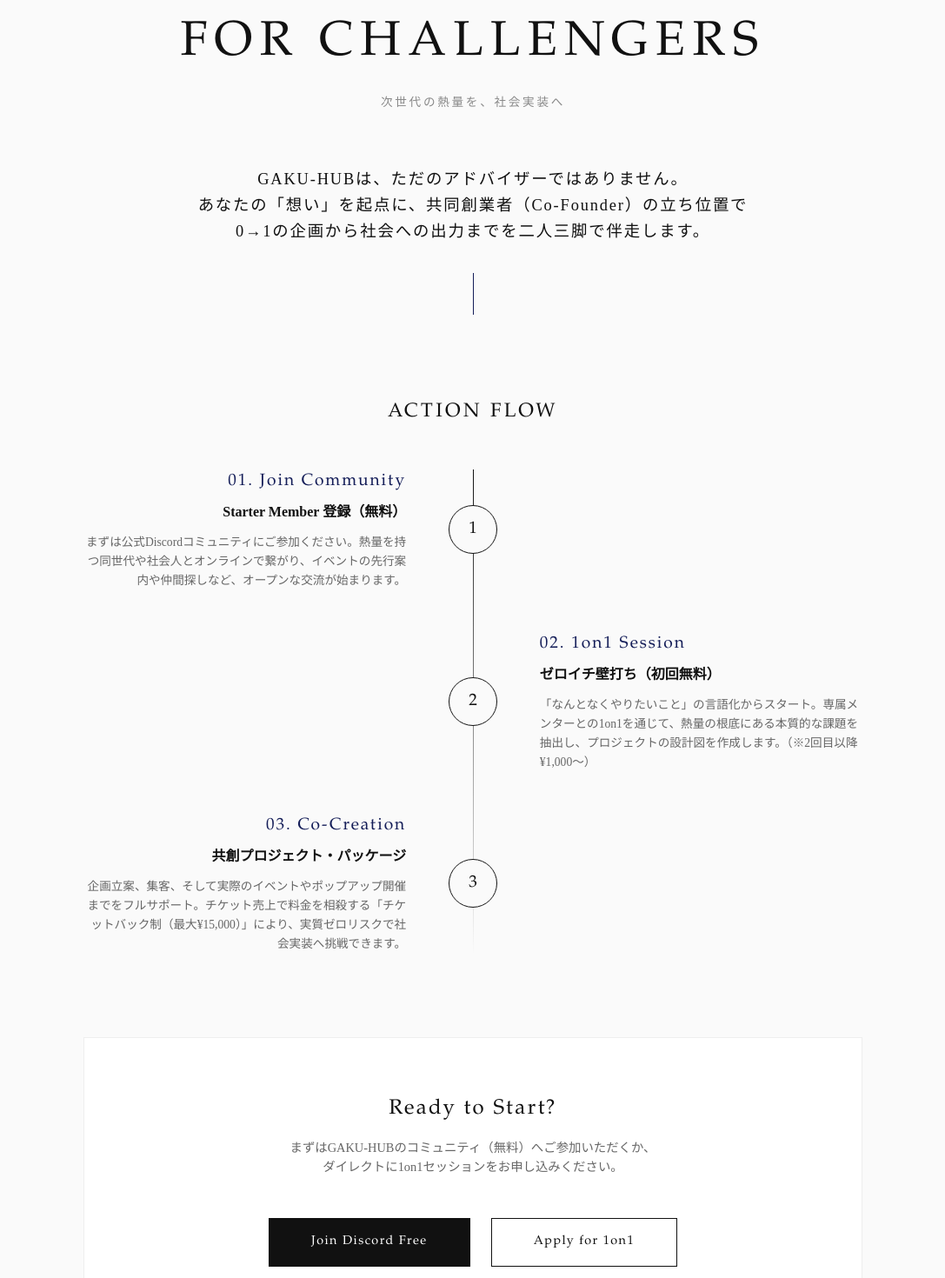
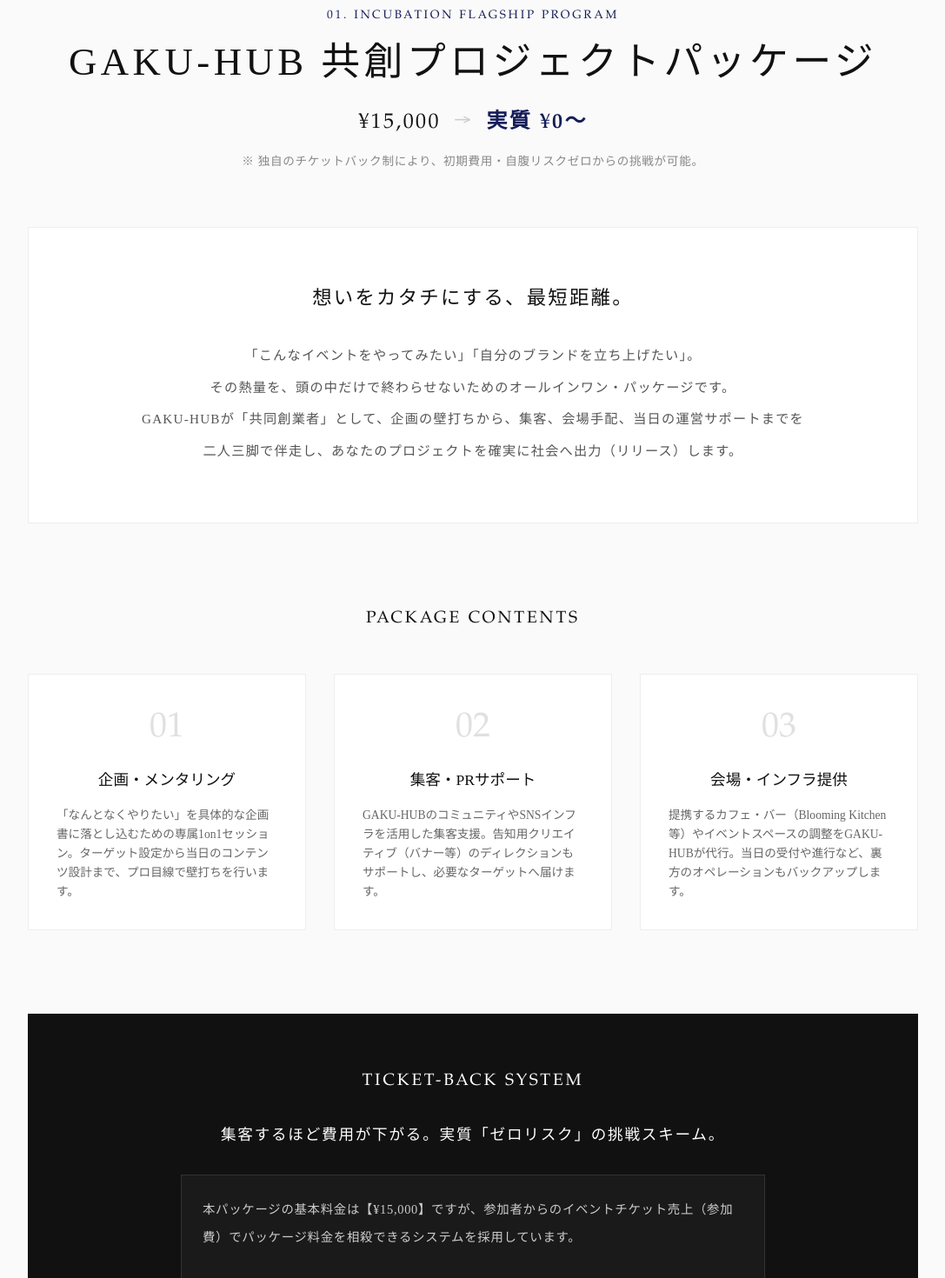
Before and after one commit to sutemailadd888/gaku-hub_HP, a Next.js app: page /program/challenger in a window 1280 px wide. Shown: the part 120-1590 px from the top of the page at 87% size, without its empty margins (96-1183 px from the left). Built offline with nearby package versions, Linux system fonts and the light colour scheme.

Commit message:
challenger

```diff
--- a/app/program/challenger/page.tsx
+++ b/app/program/challenger/page.tsx
@@ -1,122 +1,122 @@
 "use client";
 import Link from 'next/link';
 
-export default function ForChallengers() {
+export default function ChallengerPackage() {
   return (
     <div className="min-h-screen bg-[#FAFAFA] pt-32 pb-24 px-[5%] selection:bg-[#141d58] selection:text-white">
-      <div className="max-w-4xl mx-auto">
+      <div className="max-w-5xl mx-auto">
 
         {/* =========================================
-            1. ページタイトル
+            1. パッケージタイトル＆ヒーロー
         ========================================= */}
         <div className="text-center mb-16 animate-[fadeIn_1s_ease_forwards]">
-          <h1 className="font-['Didot','Garamond',serif] text-[2.5rem] md:text-[3.5rem] tracking-[0.15em] mb-4 text-[#111111] font-light">
-            FOR CHALLENGERS
+          <span className="font-['Didot','Garamond',serif] text-[#141d58] tracking-[0.2em] text-[0.85rem] uppercase block mb-4">
+            01. Incubation Flagship Program
+          </span>
+          <h1 className="font-['Yu_Mincho','游明朝',serif] text-[2rem] md:text-[2.8rem] tracking-[0.1em] mb-6 text-[#111111] font-normal leading-tight">
+            GAKU-HUB <br className="md:hidden" />共創プロジェクトパッケージ
           </h1>
-          <p className="font-['Yu_Mincho','游明朝',serif] text-[#888] tracking-[0.2em] text-[0.85rem]">
-            次世代の熱量を、社会実装へ
+          <div className="font-['Didot','Garamond',serif] text-[1.2rem] md:text-[1.5rem] text-[#111111] tracking-[0.1em] mb-4">
+            ¥15,000 <span className="mx-2 text-[#ccc]">→</span> <span className="text-[#141d58] font-bold">実質 ¥0〜</span>
+          </div>
+          <p className="font-['Yu_Mincho','游明朝',serif] text-[0.85rem] text-[#888] tracking-[0.05em]">
+            ※ 独自のチケットバック制により、初期費用・自腹リスクゼロからの挑戦が可能。
           </p>
         </div>
 
         {/* =========================================
-            2. 導入コピー
+            2. パッケージのコンセプト（What is this?）
         ========================================= */}
-        <div className="text-center mb-24 animate-[fadeIn_1s_ease_forwards_0.2s] opacity-0" style={{ animationFillMode: 'forwards' }}>
-          <p className="font-['Yu_Mincho','游明朝',serif] text-[1.05rem] md:text-[1.15rem] tracking-[0.1em] text-[#111111] leading-relaxed mb-8">
-            GAKU-HUBは、ただのアドバイザーではありません。<br className="hidden md:block" />
-            あなたの「想い」を起点に、共同創業者（Co-Founder）の立ち位置で<br className="hidden md:block" />
-            0→1の企画から社会への出力までを二人三脚で伴走します。
+        <div className="bg-white border border-[#eee] p-8 md:p-16 mb-24 animate-[fadeIn_1s_ease_forwards_0.2s] opacity-0" style={{ animationFillMode: 'forwards' }}>
+          <h2 className="text-center font-['Yu_Mincho','游明朝',serif] text-[1.4rem] tracking-[0.1em] text-[#111111] mb-8">
+            想いをカタチにする、最短距離。
+          </h2>
+          <p className="font-['Yu_Mincho','游明朝',serif] text-[0.95rem] text-[#555] leading-[2.4] tracking-[0.08em] md:text-center max-w-3xl mx-auto">
+            「こんなイベントをやってみたい」「自分のブランドを立ち上げたい」。<br className="hidden md:block" />
+            その熱量を、頭の中だけで終わらせないためのオールインワン・パッケージです。<br />
+            GAKU-HUBが「共同創業者」として、企画の壁打ちから、集客、会場手配、当日の運営サポートまでを二人三脚で伴走し、あなたのプロジェクトを確実に社会へ出力（リリース）します。
           </p>
-          <div className="w-[1px] h-12 bg-[#141d58] mx-auto"></div>
         </div>
 
         {/* =========================================
-            3. プログラム参加への 3 Steps
+            3. パッケージに含まれる3つのサポート内容
         ========================================= */}
         <div className="mb-24">
-          <h2 className="text-center font-['Didot','Garamond',serif] text-[1.4rem] tracking-[0.15em] text-[#111111] mb-12 uppercase animate-[fadeIn_1s_ease_forwards_0.3s] opacity-0" style={{ animationFillMode: 'forwards' }}>
-            Action Flow
-          </h2>
+          <h3 className="text-center font-['Didot','Garamond',serif] text-[1.2rem] tracking-[0.15em] text-[#111111] mb-12 uppercase animate-[fadeIn_1s_ease_forwards_0.3s] opacity-0" style={{ animationFillMode: 'forwards' }}>
+            Package Contents
+          </h3>
 
-          <div className="flex flex-col gap-12 relative before:absolute before:inset-0 before:ml-[28px] md:before:ml-[50%] before:-translate-x-px md:before:translate-x-0 before:w-[1px] before:bg-gradient-to-b before:from-[#111111] before:to-transparent">
-
-            {/* Step 1: Starter Member */}
-            <div className="relative flex flex-col md:flex-row items-start md:items-center justify-between group animate-[fadeIn_1s_ease_forwards_0.4s] opacity-0" style={{ animationFillMode: 'forwards' }}>
-              <div className="md:w-[45%] md:text-right pr-8 pl-16 md:pl-0 mb-4 md:mb-0 order-2 md:order-1">
-                <h3 className="font-['Didot','Garamond',serif] text-[1.2rem] text-[#141d58] tracking-[0.1em] mb-2">01. Join Community</h3>
-                <p className="font-['Yu_Mincho','游明朝',serif] text-[1rem] font-bold text-[#111111] mb-3">Starter Member 登録（無料）</p>
-                <p className="font-['Yu_Mincho','游明朝',serif] text-[0.85rem] text-[#666] leading-relaxed">まずは公式Discordコミュニティにご参加ください。熱量を持つ同世代や社会人とオンラインで繋がり、イベントの先行案内や仲間探しなど、オープンな交流が始まります。</p>
-              </div>
-              <div className="absolute left-0 md:left-1/2 md:-translate-x-1/2 w-[56px] h-[56px] bg-[#FAFAFA] border border-[#111111] rounded-full flex items-center justify-center font-['Didot','Garamond',serif] text-[1.2rem] text-[#111111] z-10 transition-colors duration-500 group-hover:bg-[#141d58] group-hover:text-white group-hover:border-[#141d58]">
-                1
-              </div>
-              <div className="md:w-[45%] order-1 md:order-3 hidden md:block"></div>
+          <div className="grid grid-cols-1 md:grid-cols-3 gap-8">
+            {/* Content 1 */}
+            <div className="bg-white border border-[#eee] p-8 text-center group hover:border-[#141d58] transition-colors duration-500 animate-[fadeIn_1s_ease_forwards_0.4s] opacity-0" style={{ animationFillMode: 'forwards' }}>
+              <div className="font-['Didot','Garamond',serif] text-[2.5rem] text-[#e0e0e0] mb-4 group-hover:text-[#141d58] transition-colors duration-500">01</div>
+              <h4 className="font-['Yu_Mincho','游明朝',serif] text-[1.1rem] text-[#111111] mb-4">企画・メンタリング</h4>
+              <p className="font-['Yu_Mincho','游明朝',serif] text-[0.85rem] text-[#666] leading-relaxed text-left">
+                「なんとなくやりたい」を具体的な企画書に落とし込むための専属1on1セッション。ターゲット設定から当日のコンテンツ設計まで、プロ目線で壁打ちを行います。
+              </p>
             </div>
-
-            {/* Step 2: 1on1 Session */}
-            <div className="relative flex flex-col md:flex-row items-start md:items-center justify-between group animate-[fadeIn_1s_ease_forwards_0.5s] opacity-0" style={{ animationFillMode: 'forwards' }}>
-              <div className="md:w-[45%] order-1 md:order-1 hidden md:block"></div>
-              <div className="absolute left-0 md:left-1/2 md:-translate-x-1/2 w-[56px] h-[56px] bg-[#FAFAFA] border border-[#111111] rounded-full flex items-center justify-center font-['Didot','Garamond',serif] text-[1.2rem] text-[#111111] z-10 transition-colors duration-500 group-hover:bg-[#141d58] group-hover:text-white group-hover:border-[#141d58]">
-                2
-              </div>
-              <div className="md:w-[45%] md:text-left pl-16 md:pl-8 mb-4 md:mb-0 order-2 md:order-3">
-                <h3 className="font-['Didot','Garamond',serif] text-[1.2rem] text-[#141d58] tracking-[0.1em] mb-2">02. 1on1 Session</h3>
-                <p className="font-['Yu_Mincho','游明朝',serif] text-[1rem] font-bold text-[#111111] mb-3">ゼロイチ壁打ち（初回無料）</p>
-                <p className="font-['Yu_Mincho','游明朝',serif] text-[0.85rem] text-[#666] leading-relaxed">「なんとなくやりたいこと」の言語化からスタート。専属メンターとの1on1を通じて、熱量の根底にある本質的な課題を抽出し、プロジェクトの設計図を作成します。（※2回目以降 ¥1,000〜）</p>
-              </div>
+            {/* Content 2 */}
+            <div className="bg-white border border-[#eee] p-8 text-center group hover:border-[#141d58] transition-colors duration-500 animate-[fadeIn_1s_ease_forwards_0.5s] opacity-0" style={{ animationFillMode: 'forwards' }}>
+              <div className="font-['Didot','Garamond',serif] text-[2.5rem] text-[#e0e0e0] mb-4 group-hover:text-[#141d58] transition-colors duration-500">02</div>
+              <h4 className="font-['Yu_Mincho','游明朝',serif] text-[1.1rem] text-[#111111] mb-4">集客・PRサポート</h4>
+              <p className="font-['Yu_Mincho','游明朝',serif] text-[0.85rem] text-[#666] leading-relaxed text-left">
+                GAKU-HUBのコミュニティやSNSインフラを活用した集客支援。告知用クリエイティブ（バナー等）のディレクションもサポートし、必要なターゲットへ届けます。
+              </p>
             </div>
-
-            {/* Step 3: Project Package */}
-            <div className="relative flex flex-col md:flex-row items-start md:items-center justify-between group animate-[fadeIn_1s_ease_forwards_0.6s] opacity-0" style={{ animationFillMode: 'forwards' }}>
-              <div className="md:w-[45%] md:text-right pr-8 pl-16 md:pl-0 mb-4 md:mb-0 order-2 md:order-1">
-                <h3 className="font-['Didot','Garamond',serif] text-[1.2rem] text-[#141d58] tracking-[0.1em] mb-2">03. Co-Creation</h3>
-                <p className="font-['Yu_Mincho','游明朝',serif] text-[1rem] font-bold text-[#111111] mb-3">共創プロジェクト・パッケージ</p>
-                <p className="font-['Yu_Mincho','游明朝',serif] text-[0.85rem] text-[#666] leading-relaxed">企画立案、集客、そして実際のイベントやポップアップ開催までをフルサポート。チケット売上で料金を相殺する「チケットバック制（最大¥15,000）」により、実質ゼロリスクで社会実装へ挑戦できます。</p>
-              </div>
-              <div className="absolute left-0 md:left-1/2 md:-translate-x-1/2 w-[56px] h-[56px] bg-[#FAFAFA] border border-[#111111] rounded-full flex items-center justify-center font-['Didot','Garamond',serif] text-[1.2rem] text-[#111111] z-10 transition-colors duration-500 group-hover:bg-[#141d58] group-hover:text-white group-hover:border-[#141d58]">
-                3
-              </div>
-              <div className="md:w-[45%] order-1 md:order-3 hidden md:block"></div>
+            {/* Content 3 */}
+            <div className="bg-white border border-[#eee] p-8 text-center group hover:border-[#141d58] transition-colors duration-500 animate-[fadeIn_1s_ease_forwards_0.6s] opacity-0" style={{ animationFillMode: 'forwards' }}>
+              <div className="font-['Didot','Garamond',serif] text-[2.5rem] text-[#e0e0e0] mb-4 group-hover:text-[#141d58] transition-colors duration-500">03</div>
+              <h4 className="font-['Yu_Mincho','游明朝',serif] text-[1.1rem] text-[#111111] mb-4">会場・インフラ提供</h4>
+              <p className="font-['Yu_Mincho','游明朝',serif] text-[0.85rem] text-[#666] leading-relaxed text-left">
+                提携するカフェ・バー（Blooming Kitchen等）やイベントスペースの調整をGAKU-HUBが代行。当日の受付や進行など、裏方のオペレーションもバックアップします。
+              </p>
             </div>
-
           </div>
         </div>
 
         {/* =========================================
-            4. CTA アクションボタン群
+            4. チケットバック制の仕組み（強烈なフック）
         ========================================= */}
-        <div className="bg-white border border-[#eee] p-10 md:p-16 text-center animate-[fadeIn_1s_ease_forwards_0.7s] opacity-0" style={{ animationFillMode: 'forwards' }}>
-          <h3 className="font-['Didot','Garamond',serif] text-[1.5rem] tracking-[0.1em] text-[#111111] mb-4">Ready to Start?</h3>
-          <p className="font-['Yu_Mincho','游明朝',serif] text-[0.9rem] text-[#666] mb-12">
-            まずはGAKU-HUBのコミュニティ（無料）へご参加いただくか、<br className="hidden md:block" />
-            ダイレクトに1on1セッションをお申し込みください。
+        <div className="bg-[#111111] text-white p-10 md:p-16 mb-24 animate-[fadeIn_1s_ease_forwards_0.7s] opacity-0" style={{ animationFillMode: 'forwards' }}>
+          <h3 className="text-center font-['Didot','Garamond',serif] text-[1.2rem] tracking-[0.15em] mb-8 uppercase">
+            Ticket-Back System
+          </h3>
+          <p className="text-center font-['Yu_Mincho','游明朝',serif] text-[1.1rem] mb-8 leading-relaxed tracking-[0.1em]">
+            集客するほど費用が下がる。<br className="md:hidden" />実質「ゼロリスク」の挑戦スキーム。
           </p>
-
-          <div className="flex flex-col md:flex-row justify-center gap-6">
-            {/* Discord参加ボタン（目立つように塗りつぶし） */}
-            <a
-              href="https://discord.com/"
-              target="_blank"
-              rel="noopener noreferrer"
-              className="inline-block bg-[#111111] border border-[#111111] px-[3rem] py-[1rem] text-[0.9rem] tracking-[0.1em] text-white font-['Didot','Garamond',serif] hover:bg-[#141d58] hover:border-[#141d58] transition-all duration-500"
-            >
-              Join Discord Free
-            </a>
-
-            {/* 1on1申し込みボタン（サイト共通のアウトライン） */}
-            <Link
-              href="/contact"
-              className="inline-block border border-[#111111] px-[3rem] py-[1rem] text-[0.9rem] tracking-[0.1em] text-[#111111] font-['Didot','Garamond',serif] hover:bg-[#141d58] hover:border-[#141d58] hover:text-white transition-all duration-500"
-            >
-              Apply for 1on1
-            </Link>
+          <div className="max-w-2xl mx-auto border border-[#333] p-6 bg-[#1a1a1a]">
+            <p className="font-['Yu_Mincho','游明朝',serif] text-[0.9rem] text-[#ccc] leading-[2.2] tracking-[0.05em]">
+              本パッケージの基本料金は【¥15,000】ですが、参加者からのイベントチケット売上（参加費）でパッケージ料金を相殺できるシステムを採用しています。<br />
+              <br />
+              （例：参加費1,000円のイベントに15名集客できた場合、<span className="text-white font-bold border-b border-[#fff]">自己負担額は完全に¥0</span>となります）<br />
+              <br />
+              ※未達分のみ自費負担となります。熱量と覚悟を持って集客にコミットできるチャレンジャーのための、フェアな支援モデルです。
+            </p>
           </div>
         </div>
 
         {/* =========================================
-            5. 戻るボタン
+            5. CTA (エントリー / 無料相談)
         ========================================= */}
-        <div className="text-center mt-16 animate-[fadeIn_1s_ease_forwards_0.8s] opacity-0" style={{ animationFillMode: 'forwards' }}>
+        <div className="text-center animate-[fadeIn_1s_ease_forwards_0.8s] opacity-0" style={{ animationFillMode: 'forwards' }}>
+          <h3 className="font-['Didot','Garamond',serif] text-[1.5rem] tracking-[0.1em] text-[#111111] mb-4">Ready to Launch?</h3>
+          <p className="font-['Yu_Mincho','游明朝',serif] text-[0.9rem] text-[#666] mb-12">
+            パッケージへのお申し込み、または<br className="hidden md:block" />
+            「自分の企画でも使えるか」という事前の無料相談（1on1）を承っております。
+          </p>
+
+          <Link
+            href="/contact"
+            className="inline-block bg-[#111111] border border-[#111111] px-[3rem] py-[1rem] text-[0.9rem] tracking-[0.1em] text-white font-['Didot','Garamond',serif] hover:bg-[#141d58] hover:border-[#141d58] transition-all duration-500"
+          >
+            Apply / Free Consultation
+          </Link>
+        </div>
+
+        {/* =========================================
+            6. 戻るボタン
+        ========================================= */}
+        <div className="text-center mt-24 animate-[fadeIn_1s_ease_forwards_0.9s] opacity-0" style={{ animationFillMode: 'forwards' }}>
           <Link
             href="/program"
             className="inline-block border-b border-[#111111] pb-1 text-[0.85rem] tracking-[0.1em] text-[#111111] font-['Didot','Garamond',serif] hover:text-[#141d58] hover:border-[#141d58] transition-colors duration-300"
```
